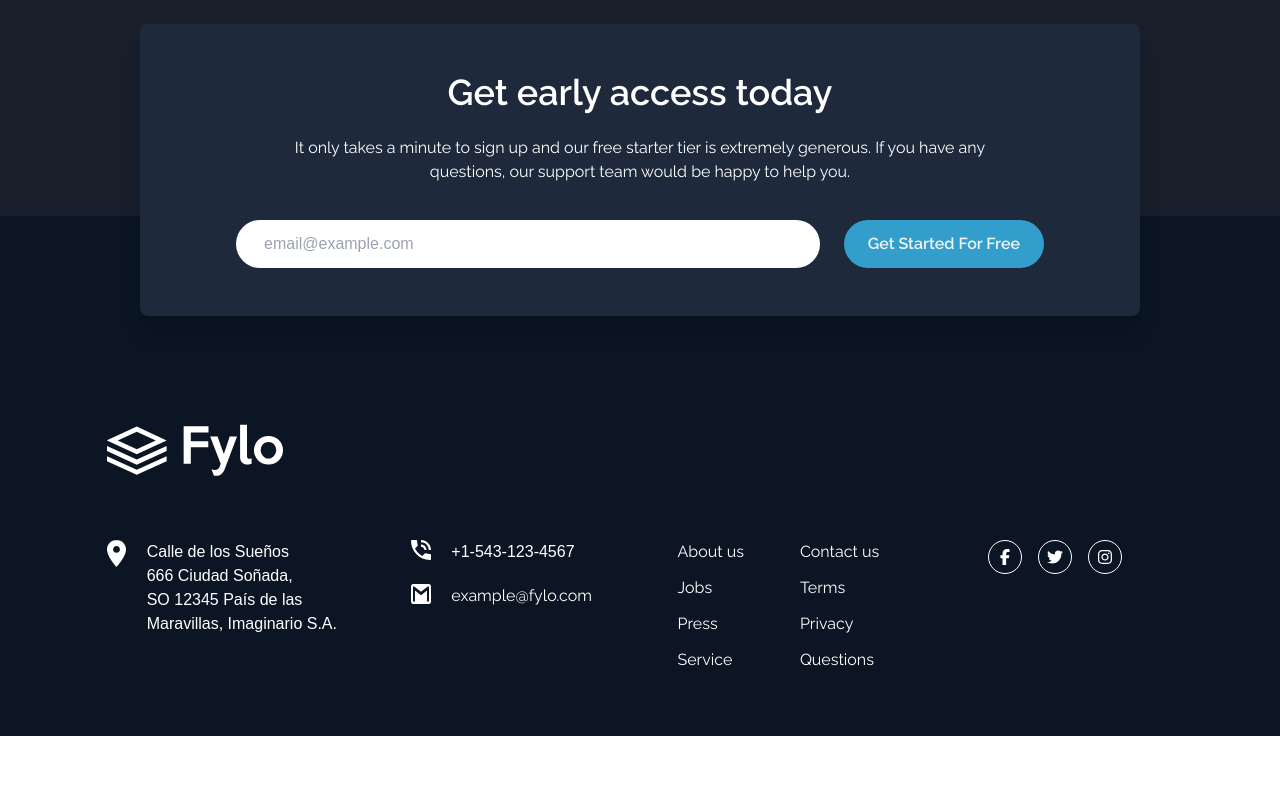
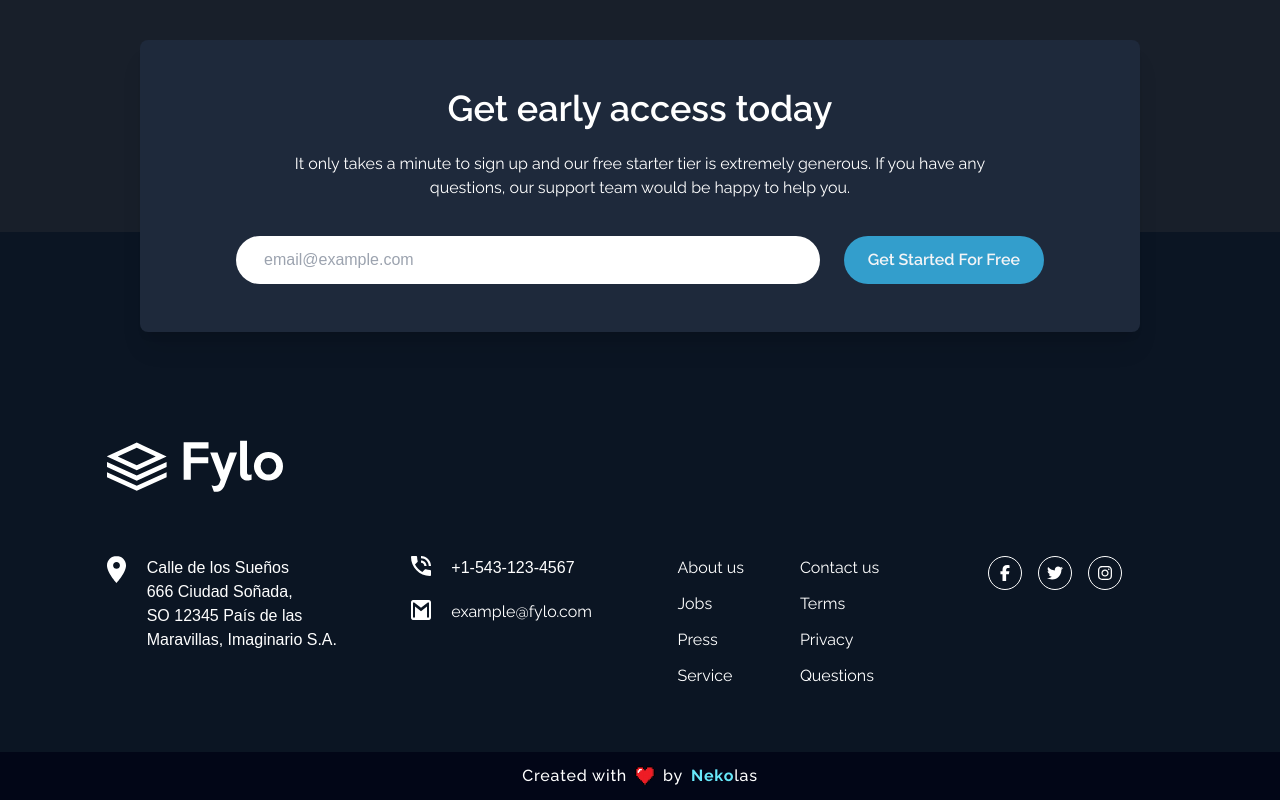
Before and after one commit to Nekolas777/Fylo-landingPage, a React (Vite) app: page / in a window 1280 px wide. Shown: the part 2858-3658 px from the top of the page. Before the commit the page ends 3594 px from the top, so only its background shows below. Built offline with nearby package versions, Linux system fonts and the light colour scheme.

Commit message:
feature: credits added :0

```diff
--- a/src/App.jsx
+++ b/src/App.jsx
@@ -5,6 +5,7 @@ import { Service } from './components/Service/Service'
 import { Testimonials } from './components/Testimonials/Testimonials'
 import { Contact } from './components/Contact/Contact'
 import { Footer } from './components/Footer/Footer'
+import { Credits } from './components/Credits/Credits'
 
 export const App = () => {
 
@@ -19,6 +20,7 @@ export const App = () => {
         <Contact />
       </main>
       <Footer />
+      <Credits/>
     </>
   )
 
--- /dev/null
+++ b/src/components/Credits/Credits.jsx
@@ -0,0 +1,11 @@
+import HeartIcon from "../../assets/images/heart-icon.png";
+
+export const Credits = () => {
+    return (
+        <div className="w-full py-3 text-primary font-raleway bg-slate-950
+            font-medium flex flex-row items-center justify-center tracking-wider" >
+            Created with <img className="w-5 h-5 mx-2" src={ HeartIcon } alt="_heart" />
+            by <strong className="ml-2 text-cyan-300">Neko</strong>las
+        </div>
+    )
+}
--- a/src/components/Navbar/NavBar.jsx
+++ b/src/components/Navbar/NavBar.jsx
@@ -34,7 +34,7 @@ export const NavBar = () => {
   return (
     <header className={`w-full sticky top-0 z-50 ${header? "bg-gray-900": "bg-intro"}
       transition-all duration-300 ease`}>
-      <nav className="container relative min-h-full h-28 flex items-center justify-between">
+      <nav className="container relative min-h-full h-32 flex items-center justify-between">
         <a href="#"><img className="min-w-36" src={ Favicon }/></a>
         <NavMenu
           nav={ nav }
--- a/src/components/Navbar/NavMenu.jsx
+++ b/src/components/Navbar/NavMenu.jsx
@@ -10,7 +10,7 @@ export const NavMenu = ({ nav }) => {
 
     return (
         <div className={`w-11/12 fixed opacity-100 mx-auto
-          ${nav ? 'top-32 translate-x-[0%] opacity-100 transition-all duration-300 ease-out' : 'translate-x-[-120%] opacity-0'}
+          ${nav ? 'top-36 translate-x-[0%] opacity-100 transition-all duration-300 ease-out' : 'translate-x-[-120%] opacity-0'}
           md:relative md:flex md:h-auto md:w-auto md:mx-0 md:transform-none md:content-none md:transition-none`}>
             <ul className="h-full bg-slate-100 flex flex-col place-items-center gap-6 py-6 rounded-lg
               md:relative md:flex md:flex-row md:gap-12 md:rounded-none md:py-0 md:bg-transparent
```
Also changed, not shown: src/assets/images/heart-icon.png (added), src/components/Credits/Credits.css (added).
